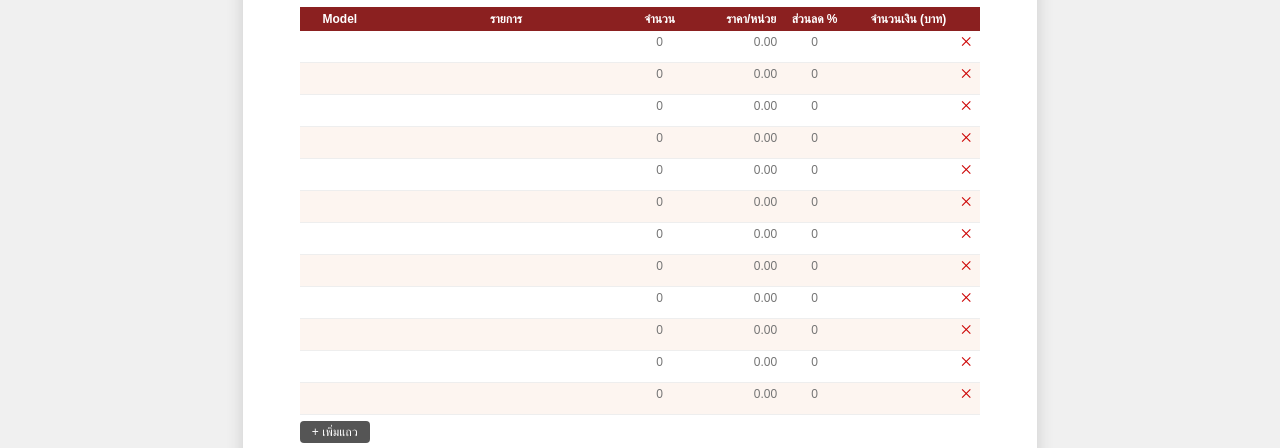
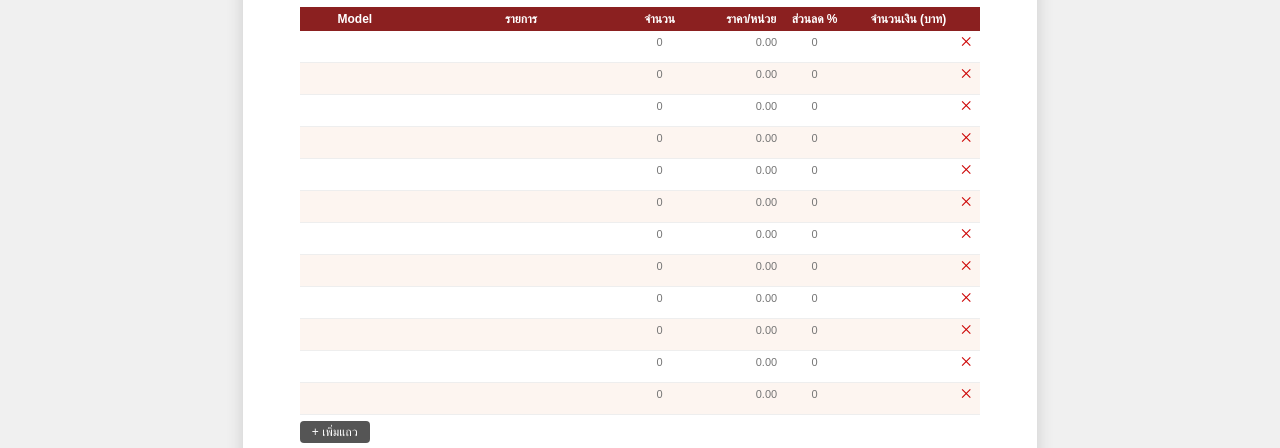
Before and after one commit to ploy230539/quotation-form, a plain HTML site: page index.html in a window 1280 px wide. Shown: the part 288-736 px from the top of the page. Drawn offline with Linux system fonts and the light colour scheme.

Commit message:
Add files via upload

```diff
--- a/index.html
+++ b/index.html
@@ -39,10 +39,10 @@
   table.items td { padding: 3px 5px; border-bottom: 1px solid #eee; vertical-align: top; }
   table.items tr:nth-child(even) td { background: #fdf5f0; }
   table.items tr:nth-child(odd) td { background: #fff; }
-  table.items td input, table.items td textarea { border: none; background: transparent; font-family: inherit; font-size: 12px; outline: none; width: 100%; resize: none; }
+  table.items td input, table.items td textarea { border: none; background: transparent; font-family: inherit; font-size: 11px; outline: none; width: 100%; resize: none; }
   table.items td textarea { line-height: 1.4; min-height: 22px; overflow: hidden; }
   table.items td input:focus, table.items td textarea:focus { background: #fff8f0; }
-  .col-model { width: 80px; }
+  .col-model { width: 110px; }
   .col-desc { }
   .col-qty { width: 55px; text-align: center; }
   .col-price { width: 95px; text-align: right; }
```
